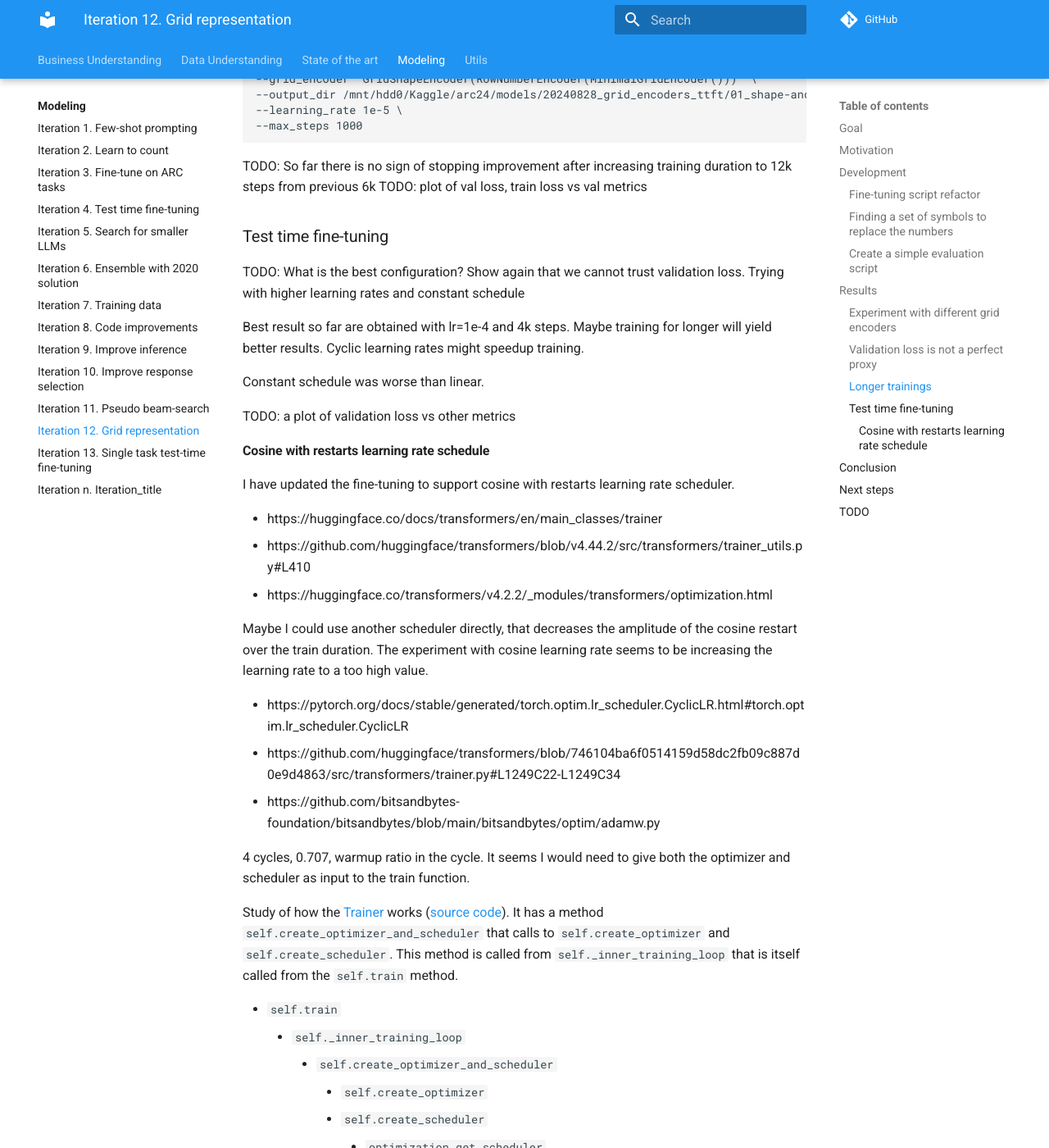
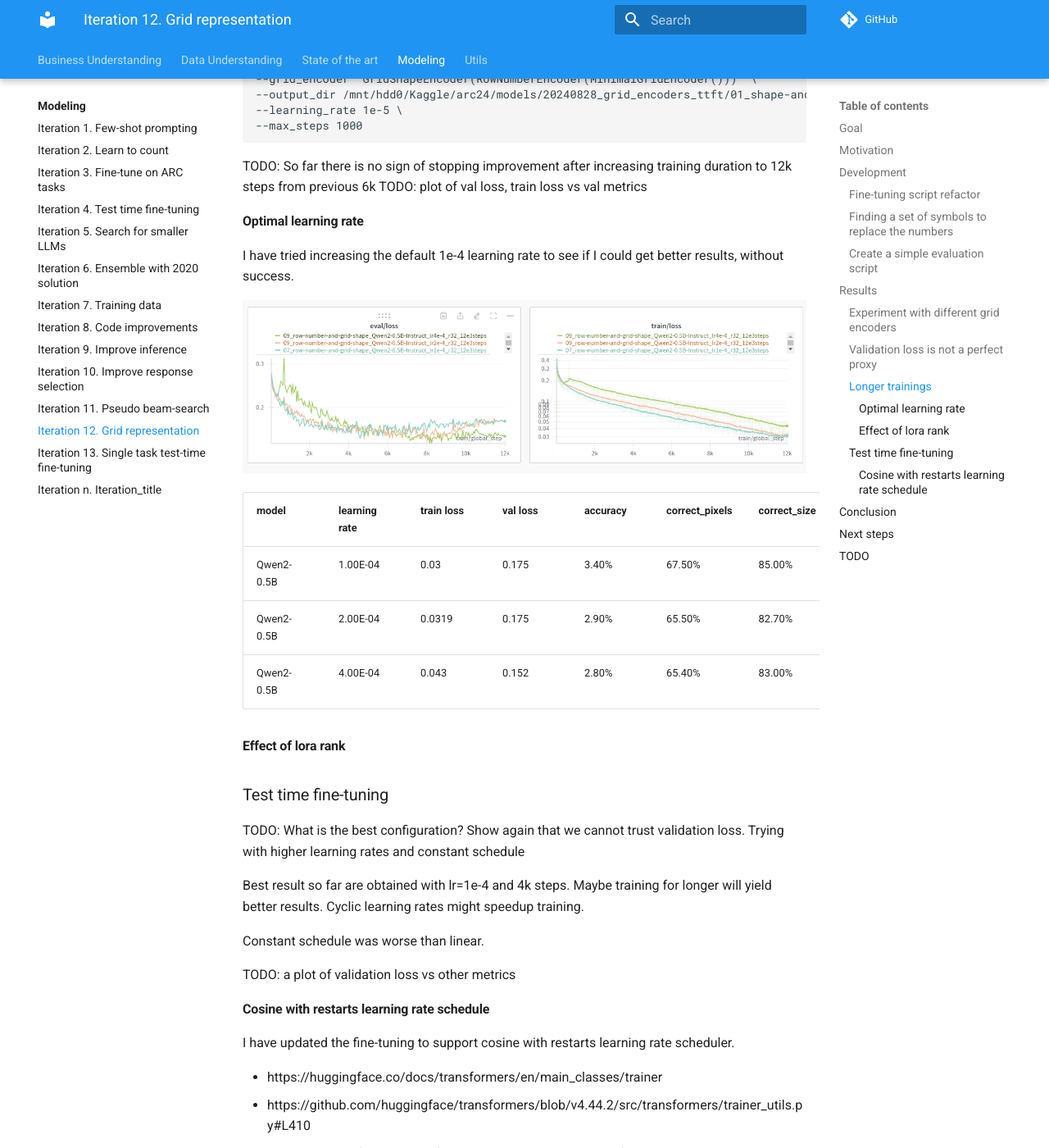
Before and after one commit to zhengjunyao-work/arc24, an MkDocs documentation site: the page built from docs/modeling/Iteration_12_grid_representation.md, in a window 1280 px wide and 1400 px high, scrolled down 2890 px. Shown: the whole window at 82% size. Built offline with MkDocs 1.6.1 and Material for MkDocs 9.7.7, drawn with Linux system fonts in a browser that asks for light colours; comment, search, counter and statistics services are not loaded; some of the changed text lies outside the part shown.

Commit message:
documented results

```diff
--- a/docs/modeling/Iteration_12_grid_representation.md
+++ b/docs/modeling/Iteration_12_grid_representation.md
@@ -99,6 +99,22 @@ python fine-tuning.py \
 TODO: So far there is no sign of stopping improvement after increasing training duration to 12k steps from previous 6k
 TODO: plot of val loss, train loss vs val metrics
 
+#### Optimal learning rate
+
+I have tried increasing the default 1e-4 learning rate to see if I could get better results, without success.
+
+![optimal learning rate](res/2024-08-31-14-50-58.png)
+
+| model      | learning rate | train loss | val loss | accuracy | correct_pixels | correct_size | pass_n | unanswered |
+|------------|---------------|------------|----------|----------|----------------|--------------|--------|------------|
+| Qwen2-0.5B | 1.00E-04      | 0.03       | 0.175    | 3.40%    | 67.50%         | 85.00%       | 18.00% | 2.60%      |
+| Qwen2-0.5B | 2.00E-04      | 0.0319     | 0.175    | 2.90%    | 65.50%         | 82.70%       | 19.00% | 3.60%      |
+| Qwen2-0.5B | 4.00E-04      | 0.043      | 0.152    | 2.80%    | 65.40%         | 83.00%       | 12.50% | 3.10%      |
+
+#### Effect of lora rank
+
+
+
 ### Test time fine-tuning
 
 TODO: What is the best configuration? Show again that we cannot trust validation loss. Trying with higher learning rates and constant schedule
@@ -141,6 +157,8 @@ I believe the simplest hack is to modify the `self.create_scheduler` function to
 
 ## Conclusion
 
+The biggest finding of this iteration is that validation loss is only useful when it decreases, once it starts to diverge it is no longer useful.
+
 ## Next steps
 
 - I might have to reconsider the role of lora ranking now that I know that validation loss is not a good proxy.
@@ -156,7 +174,7 @@ I believe the simplest hack is to modify the `self.create_scheduler` function to
 - [x] How useful is the validation loss?
 - [ ] Train for longer, is validation loss really useful?
   - [ ] What is the optimal train steps?
-  - [ ] I'm using the best learning rate?
+  - [x] I'm using the best learning rate?
   - [ ] Can I get better results using a different lora rank?
 - [ ] Test time fine-tuning, train with different number of steps
   - [x] 1e-4 is the best learning rate
```
Also changed, not shown: docs/modeling/Iteration_13_single_task_ttft.md (+6 -2 lines), docs/modeling/res/2024-08-31-14-50-58.png (added).
